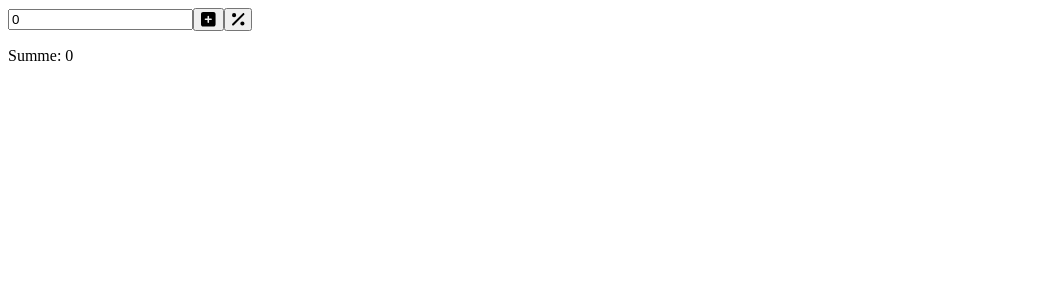
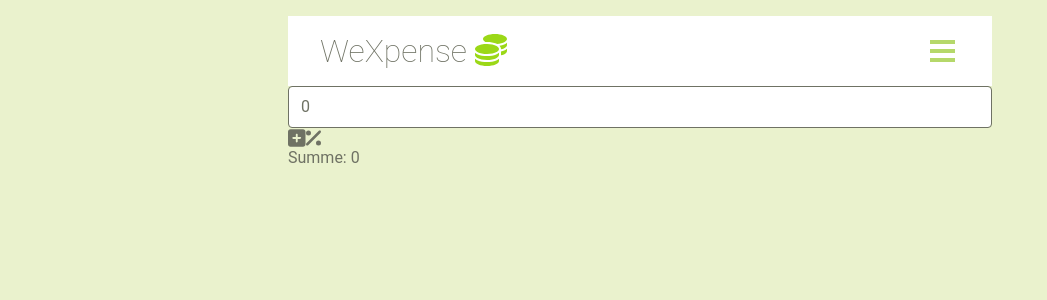
Before and after one commit to Kikovich1969/vue-input-component, a Vue app: page / in a window 1280 px wide. Shown: the top 300 px of the page, without its empty margins (0-1047 px from the left). Built offline with nearby package versions, Linux system fonts and the light colour scheme.

Commit message:
Added first styles

```diff
--- a/index.html
+++ b/index.html
@@ -1,13 +1,17 @@
 <!DOCTYPE html>
-<html lang="en">
+<html lang="de">
+
 <head>
   <meta charset="UTF-8">
   <link rel="icon" href="/favicon.ico">
+  <link rel="stylesheet" href="/src/assets/reset.css">
   <meta name="viewport" content="width=device-width, initial-scale=1.0">
   <title>Test</title>
 </head>
+
 <body>
   <div id="app"></div>
   <script type="module" src="/src/main.js"></script>
 </body>
+
 </html>
--- a/src/App.vue
+++ b/src/App.vue
@@ -1,13 +1,12 @@
 <script>
+import TheHeader from "./components/TheHeader.vue";
 import ExpenseInput from "./components/ExpenseInput.vue";
 
 export default {
-  components: { ExpenseInput },
+  components: { ExpenseInput, TheHeader },
   data() {
     return {
-      expenses: [
-        { amount: 0, id: 0 },
-      ],
+      expenses: [{ amount: 0, id: 0 }],
       evaluatedResult: 0,
       nextId: 1,
       inputCount: 1,
@@ -16,40 +15,41 @@ export default {
   },
   watch: {
     expenses: {
-      handler(){
+      handler() {
         this.inputCount = this.expenses.length;
         this.evaluateResult();
       },
-      deep: true
+      deep: true,
     },
     inputCount: {
-      handler(){
-        if(this.inputCount <= 1){
+      handler() {
+        if (this.inputCount <= 1) {
           this.isOnlyOneInput = true;
         } else {
           this.isOnlyOneInput = false;
         }
-      }
-    }
+      },
+    },
   },
   methods: {
-    evaluateResult(){
+    evaluateResult() {
       this.evaluatedResult = 0;
-      this.expenses.forEach(element => {
+      this.expenses.forEach((element) => {
         this.evaluatedResult = this.evaluatedResult + element.amount;
       });
     },
-    addExpenseInput(){
-      this.expenses.push({amount: 0, id: this.nextId++});
+    addExpenseInput() {
+      this.expenses.push({ amount: 0, id: this.nextId++ });
     },
-    removeExpenseInput(index){
+    removeExpenseInput(index) {
       this.expenses.splice(index, 1);
-    }
-  }
+    },
+  },
 };
 </script>
 
 <template>
+  <the-header></the-header>
   <div>
     <expense-input
       v-for="(expense, index) in expenses"
@@ -64,7 +64,13 @@ export default {
   </div>
 </template>
 
-<style scoped>
+<style>
+body {
+  background-color: #eaf2cd;
+  color: #6f7264;
+  font-family: "Roboto", "Franklin Gothic Medium", Tahoma, sans-serif;
+  height: 100vh;
+}
 #parent {
   padding: 1rem;
   width: 300px;
--- a/src/assets/main.css
+++ b/src/assets/main.css
@@ -0,0 +1,7 @@
+#app {
+  width: 100%;
+  max-width: 768px;
+  padding: 1rem 2rem;
+  margin-left: auto;
+  margin-right: auto;
+}
--- /dev/null
+++ b/src/assets/reset.css
@@ -0,0 +1,79 @@
+/***
+    The new CSS reset - version 1.6.0 (last updated 29.4.2022)
+    GitHub page: https://github.com/elad2412/the-new-css-reset
+***/
+
+/*
+    Remove all the styles of the "User-Agent-Stylesheet", except for the 'display' property
+    - The "symbol *" part is to solve Firefox SVG sprite bug
+ */
+*:where(:not(html, iframe, canvas, img, svg, video):not(svg *, symbol *)) {
+  all: unset;
+  display: revert;
+}
+
+/* Preferred box-sizing value */
+*,
+*::before,
+*::after {
+  box-sizing: border-box;
+}
+
+/* Reapply the pointer cursor for anchor tags */
+a,
+button {
+  cursor: revert;
+}
+
+/* Remove list styles (bullets/numbers) */
+ol,
+ul,
+menu {
+  list-style: none;
+}
+
+/* For images to not be able to exceed their container */
+img {
+  max-width: 100%;
+}
+
+/* removes spacing between cells in tables */
+table {
+  border-collapse: collapse;
+}
+
+/* revert the 'white-space' property for textarea elements on Safari */
+textarea {
+  white-space: revert;
+}
+
+/* minimum style to allow to style meter element */
+meter {
+  -webkit-appearance: revert;
+  appearance: revert;
+}
+
+/* reset default text opacity of input placeholder */
+::placeholder {
+  color: unset;
+}
+
+/* fix the feature of 'hidden' attribute.
+   display:revert; revert to element instead of attribute */
+:where([hidden]) {
+  display: none;
+}
+
+/* revert for bug in Chromium browsers
+   - fix for the content editable attribute will work properly. */
+:where([contenteditable]) {
+  -moz-user-modify: read-write;
+  -webkit-user-modify: read-write;
+  overflow-wrap: break-word;
+  -webkit-line-break: after-white-space;
+}
+
+/* apply back the draggable feature - exist only in Chromium and Safari */
+:where([draggable="true"]) {
+  -webkit-user-drag: element;
+}
--- a/src/components/ExpenseInput.vue
+++ b/src/components/ExpenseInput.vue
@@ -36,7 +36,9 @@ export default {
   <section>
     <div v-if="showDiscountInput">
       <input type="number" v-model.number="discount" />
-      <button @click="calculateDiscount"><font-awesome-icon icon="fa-solid fa-square-check" size="lg" /></button>
+      <button @click="calculateDiscount">
+        <font-awesome-icon icon="fa-solid fa-square-check" size="lg" />
+      </button>
     </div>
     <div>
       <input
@@ -59,3 +61,23 @@ export default {
     </div>
   </section>
 </template>
+
+<style scoped>
+input {
+  display: block;
+  width: 100%;
+  padding: 0.5rem 0.75rem;
+  font-size: 1rem;
+  font-weight: 400;
+  line-height: 1.5;
+  color: #6f7264;
+  background-color: #fff;
+  background-clip: padding-box;
+  border: 1px solid #6f7264;
+  -webkit-appearance: none;
+  -moz-appearance: none;
+  appearance: none;
+  border-radius: 0.25rem;
+  transition: border-color 0.15s ease-in-out, box-shadow 0.15s ease-in-out;
+}
+</style>
--- /dev/null
+++ b/src/components/TheHeader.vue
@@ -0,0 +1,43 @@
+<template>
+  <section id="header-section">
+    <div>
+      <h1>WeXpense <font-awesome-icon icon="fa-solid fa-coins" color="#9bd817" /></h1>
+      <div class="burger" style="display: block">
+        <div class="line1"></div>
+        <div class="line2"></div>
+        <div class="line3"></div>
+      </div>
+    </div>
+  </section>
+</template>
+
+<style scoped>
+#header-section {
+  width: 100%;
+  display: flex;
+  justify-content: center;
+  background-color: #fff;
+}
+#header-section > div {
+  display: flex;
+  justify-content: space-between;
+  align-items: center;
+  width: 100%;
+  max-width: 768px;
+  padding: 1rem 2rem;
+}
+h1 {
+  font-size: 2rem;
+  font-weight: 200;
+}
+.burger {
+  cursor: pointer;
+}
+.burger div {
+  width: 25px;
+  height: 4px;
+  background: #b5d86a;
+  margin: 5px;
+  transition: all 0.25s ease;
+}
+</style>
--- a/src/main.js
+++ b/src/main.js
@@ -10,8 +10,9 @@ import { faSquarePlus } from '@fortawesome/free-solid-svg-icons';
 import { faSquareMinus } from '@fortawesome/free-solid-svg-icons';
 import { faPercent } from '@fortawesome/free-solid-svg-icons';
 import { faSquareCheck } from '@fortawesome/free-solid-svg-icons';
+import { faCoins } from '@fortawesome/free-solid-svg-icons';
 /* add icons to the library */
-library.add(faSquarePlus, faSquareMinus, faPercent, faSquareCheck);
+library.add(faSquarePlus, faSquareMinus, faPercent, faSquareCheck, faCoins);
 
 import "./assets/main.css";
 
```
Lines whose indentation alone changed are shown as unchanged.
